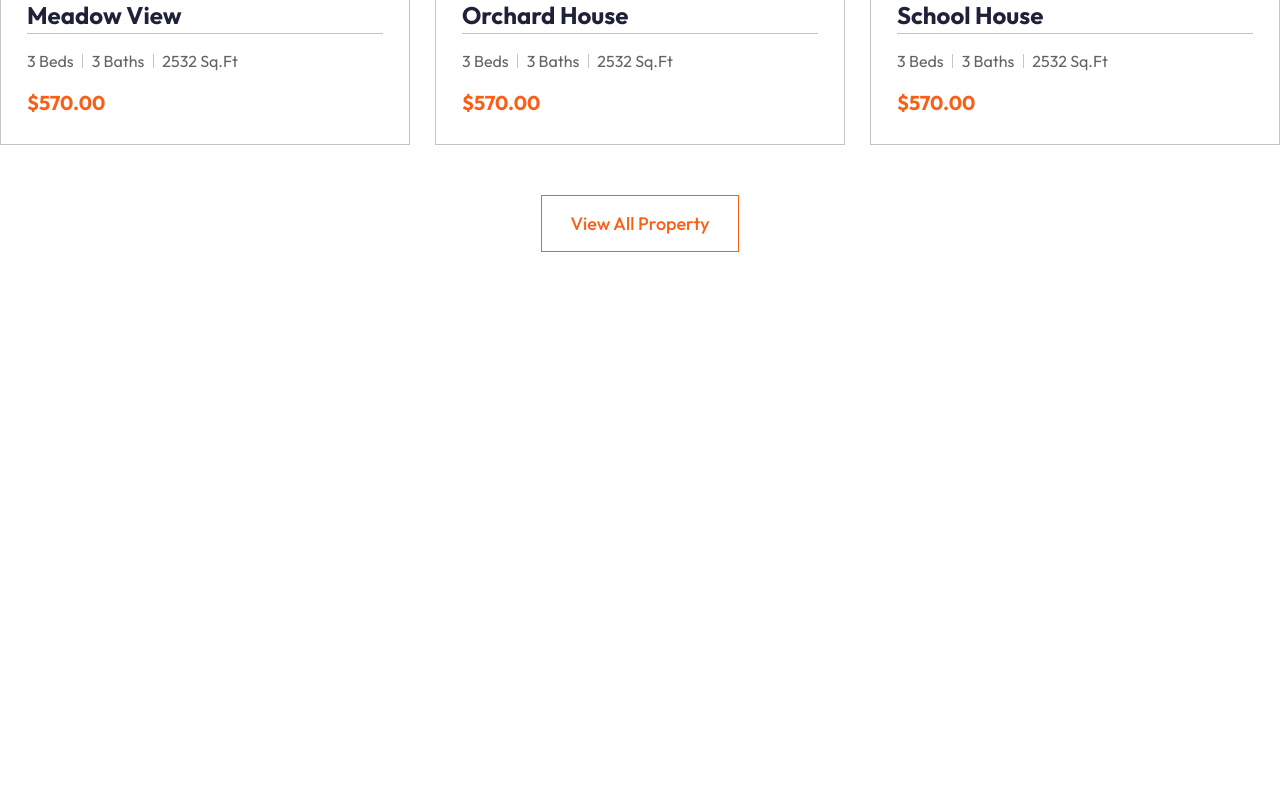
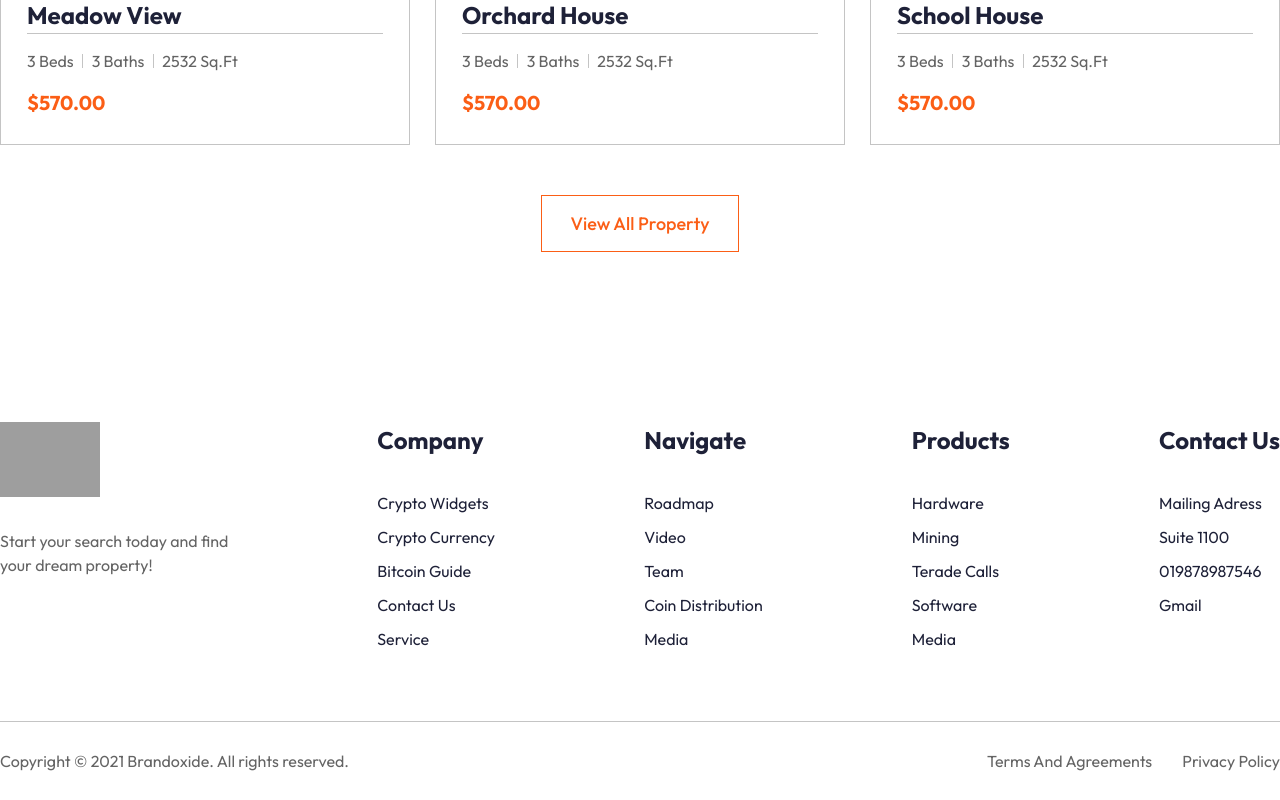
Before and after one commit to BrownEdgar/best-team-house, a React (Vite) app: page / in a window 1280 px wide. Shown: the part 2056-2856 px from the top of the page. Before the commit the page ends 2408 px from the top, so only its background shows below. Built offline with nearby package versions, Linux system fonts and the light colour scheme; grey boxes are pictures that could not be loaded.

Commit message:
added footer

```diff
--- a/src/App.jsx
+++ b/src/App.jsx
@@ -1,12 +1,14 @@
 import './App.css'
 import Houses from './components/Houses/Houses'
 import Header from './components/Header/Header'
+import Footer from './components/Footer/Footer'
 
 export default function App() {
   return (
     <div className='App'>
       <Header />
       <Houses />
+      <Footer />
     </div>
   )
 }
--- a/src/app/store.js
+++ b/src/app/store.js
@@ -2,12 +2,14 @@ import { configureStore } from '@reduxjs/toolkit';
 import housesSlice from '../features/houses/housesSlice';
 import navigationSlice from '../features/navigationSlice';
 import headerSlice from '../features/headerSlice';
+import footerSlice from '../features/footer/footerSlice';
 
 const store = configureStore({
   reducer: {
     navigation: navigationSlice,
     header: headerSlice,
-    houses: housesSlice
+    houses: housesSlice,
+    footer: footerSlice,
   }
 })
 
--- /dev/null
+++ b/src/components/Footer/Footer.jsx
@@ -0,0 +1,52 @@
+import './Footer.scss'
+import { useSelector } from 'react-redux'
+
+export default function Footer() {
+
+  const data = useSelector(state => state.footer)
+
+  return (
+    <div className='Footer'>
+      <div className="Footer__up">
+        <div className="container">
+
+          <div className="info">
+            <img src="/darkLogo.png" alt="logo" />
+            <p>Start your search today and find <br /> your dream property!</p>
+            <ul className='icons'>
+              <i className="bi bi-facebook"></i>
+              <i className="bi bi-instagram"></i>
+              <i className="bi bi-twitter"></i>
+              <i className="bi bi-linkedin"></i>
+            </ul>
+          </div>
+
+          {
+            data.map((list, index) => {
+              return <div className="list" key={index}>
+                <h3>{list.title}</h3>
+                <ul>
+                  {
+                    list.data.map((elem, index) => {
+                      return <li key={index}>{elem}</li>
+                    })
+                  }
+                </ul>
+              </div>
+            })
+          }
+        </div>
+      </div>
+      <div className="Footer__down">
+        <div className="container">
+          <p>Copyright © 2021 Brandoxide. All rights reserved.</p>
+          <span>
+            <a href='#'>Terms And Agreements</a>
+            <a href='#'>Privacy Policy</a>
+          </span>
+        </div>
+      </div>
+
+    </div>
+  )
+}
--- /dev/null
+++ b/src/components/Footer/Footer.scss
@@ -0,0 +1,89 @@
+$price-color: #FB5E16;
+$title-color: #1E2138;
+$border-color: #C4C4C4;
+$options-color: #646464;
+$background-color: #171B2B;
+$text-color: #fff;
+
+.Footer {
+
+  &__up {
+    padding: 70px 0;
+
+    .container {
+      margin: 0 auto;
+      display: flex;
+      justify-content: space-between;
+
+      .info {
+        display: flex;
+        flex-direction: column;
+        gap: 32px;
+        color: $options-color;
+
+        img {
+          width: 100px;
+        }
+
+        .icons {
+          display: flex;
+          gap: 15px;
+          font-size: 27px;
+
+          i {
+            cursor: pointer;
+          }
+        }
+      }
+
+      .list {
+        color: $title-color;
+
+        h3 {
+          font-size: 24px;
+        }
+
+        ul {
+          margin-top: 33px;
+          display: flex;
+          flex-direction: column;
+          gap: 10px;
+
+          li {
+            cursor: pointer;
+
+            &:hover {
+              text-decoration: underline;
+            }
+          }
+        }
+      }
+    }
+  }
+
+  &__down {
+    border-top: 1px solid $border-color;
+    padding: 27px 0;
+    color: $options-color;
+
+    .container {
+      margin: 0 auto;
+      display: flex;
+      justify-content: space-between;
+      align-items: center;
+
+      span {
+        display: flex;
+        gap: 30px;
+
+        a {
+          color: $options-color;
+
+          &:hover {
+            text-decoration: underline;
+          }
+        }
+      }
+    }
+  }
+}
--- /dev/null
+++ b/src/features/footer/footerSlice.js
@@ -0,0 +1,28 @@
+import { createSlice } from "@reduxjs/toolkit";
+
+const initialStateValue = [
+  {
+    title: 'Company',
+    data: ['Crypto Widgets', 'Crypto Currency', 'Bitcoin Guide', 'Contact Us', 'Service']
+  },
+  {
+    title: 'Navigate',
+    data: ['Roadmap', 'Video', 'Team', 'Coin Distribution', 'Media']
+  },
+  {
+    title: 'Products',
+    data: ['Hardware', 'Mining', 'Terade Calls', 'Software', 'Media']
+  },
+  {
+    title: 'Contact Us',
+    data: ['Mailing Adress', 'Suite 1100', '019878987546', 'Gmail']
+  },
+]
+
+const footerSlice = createSlice({
+  name: 'footer',
+  initialState: initialStateValue,
+  reducers: {}
+})
+
+export default footerSlice.reducer
```
